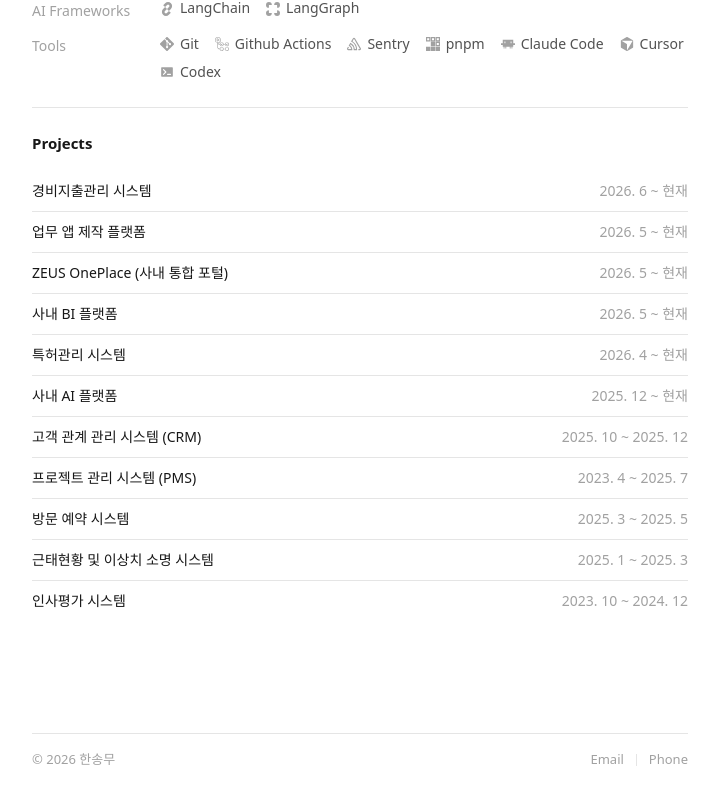
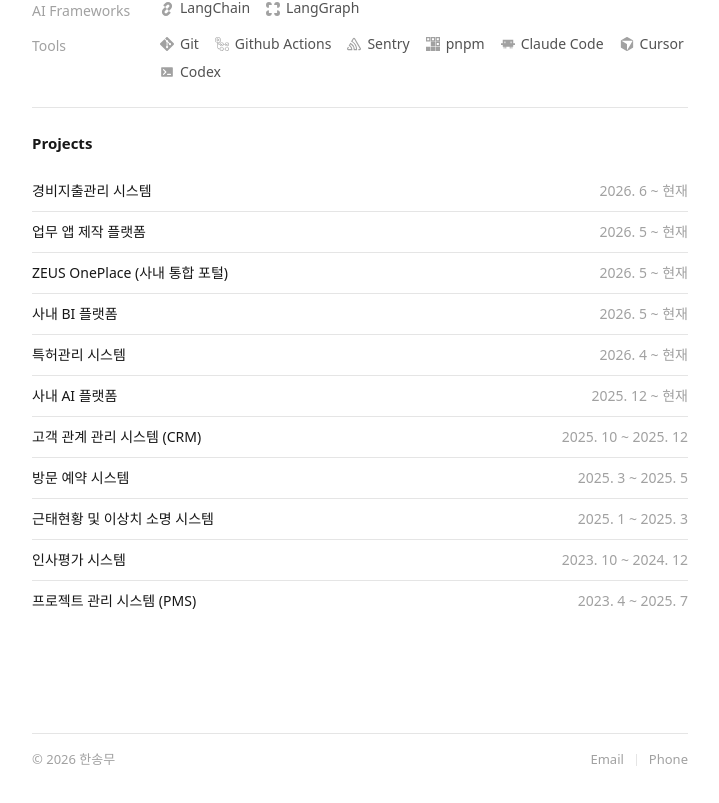
Before and after one commit to hansongmu/hansongmu.github.io, a Next.js app: page / in a window 1280 px wide. Shown: the part 1118-1921 px from the top of the page, without its empty margins (280-999 px from the left). Built offline with nearby package versions, Linux system fonts and the light colour scheme; a web font is replaced by a local one.

Commit message:
feat(home): sort projects by start date, newest first

```diff
--- a/src/app/page.tsx
+++ b/src/app/page.tsx
@@ -4,7 +4,7 @@ import { Career } from '@/components/Career';
 import { BuildList } from '@/components/BuildList';
 import { TechStack } from '@/components/TechStack';
 import { SectionDivider } from '@/components/SectionDivider';
-import { builds } from '@/content/builds';
+import { getBuildsByStartDesc } from '@/content/getBuild';
 
 export default function Home() {
   return (
@@ -16,7 +16,7 @@ export default function Home() {
       <SectionDivider />
       <TechStack />
       <SectionDivider />
-      <BuildList builds={builds} />
+      <BuildList builds={getBuildsByStartDesc()} />
     </div>
   );
 }
--- a/src/content/getBuild.ts
+++ b/src/content/getBuild.ts
@@ -8,3 +8,12 @@ export function getBuildBySlug(slug: string): Build | undefined {
 export function getAllBuildSlugs(): string[] {
   return builds.map((b) => b.slug);
 }
+
+/* Projects 목록 정렬 — period의 시작 연·월 기준 내림차순 (표기 예: '2026. 6 ~ 현재') */
+export function getBuildsByStartDesc(): Build[] {
+  const start = (b: Build) => {
+    const m = b.period.match(/(\d{4})\.\s*(\d{1,2})/);
+    return m ? Number(m[1]) * 12 + Number(m[2]) : 0;
+  };
+  return [...builds].sort((a, b) => start(b) - start(a));
+}
```
Also changed, not shown: 1 other file (tests, documents, lock files or other folders).
